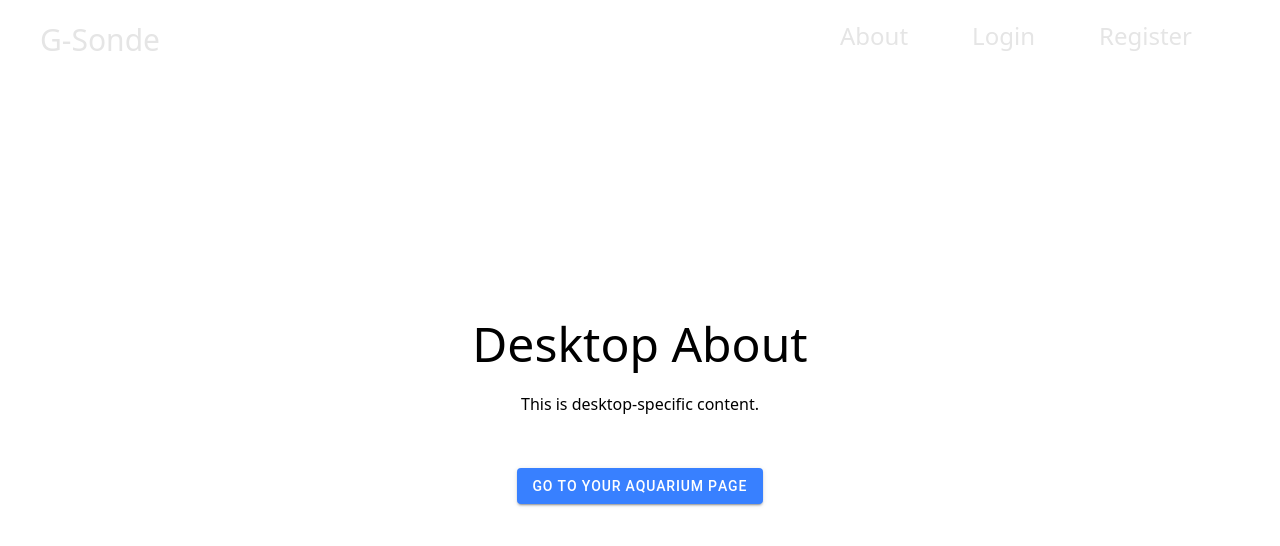
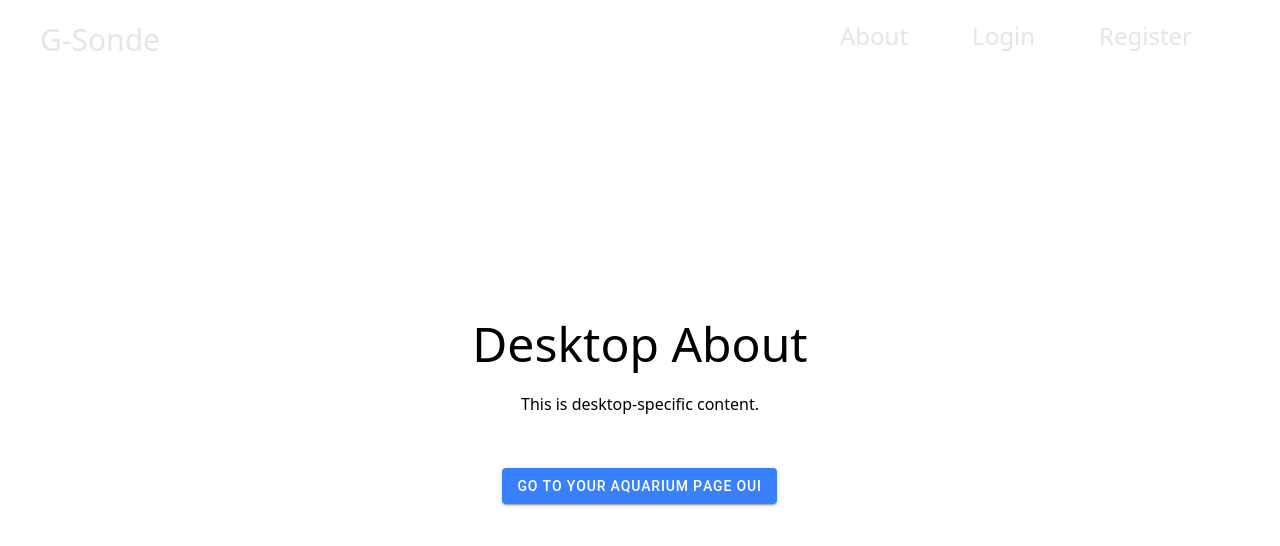
Before and after one commit to Martin-Hayot/Projet-Integration-2023, a React (Vite) app in the folder g-sonde/: page /about in a window 1280 px wide. Shown: the top 546 px of the page. Built offline with nearby package versions, Linux system fonts and the light colour scheme.

Commit message:
test de commit

```diff
--- a/g-sonde/src/pages/About.tsx
+++ b/g-sonde/src/pages/About.tsx
@@ -24,7 +24,7 @@ const About: React.FC = () => {
 						<h1 className='text-5xl mt-32 mb-6'>Desktop About</h1>
 						<p className='mb-12'>This is desktop-specific content.</p>
 						<IonButton routerLink='/user/home'>
-							Go to your aquarium page
+							Go to your aquarium page oui
 						</IonButton>
 					</section>
 				</div>
```
